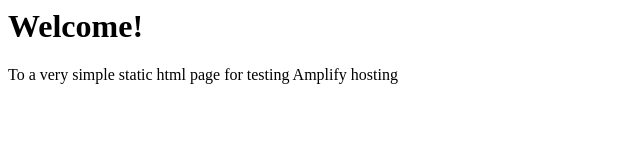
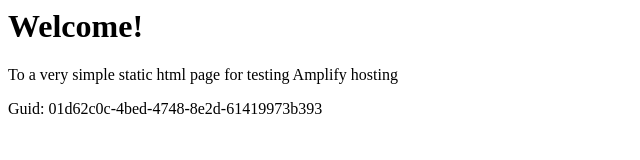
Before and after one commit to aws-aemilia-dub/Github-PR-Commit-Integration-Test-DoNotTouch-v0-prod-eu-west-1, a website: page src/index.html in a window 1280 px wide. Shown: the whole page, without its empty margins (0-640 px from the left). Drawn offline with Linux system fonts and the light colour scheme.

Commit message:
commit from integ tests

```diff
--- a/src/index.html
+++ b/src/index.html
@@ -1,3 +1,5 @@
+
+
 <html lang="en">
 
 <head>
@@ -10,6 +12,6 @@
 <body>
     <h1>Welcome!</h1>
     <p>To a very simple static html page for testing Amplify hosting</p>
-</body>
+    <p>Guid: 01d62c0c-4bed-4748-8e2d-61419973b393</p></body>
 
 </html>
```
